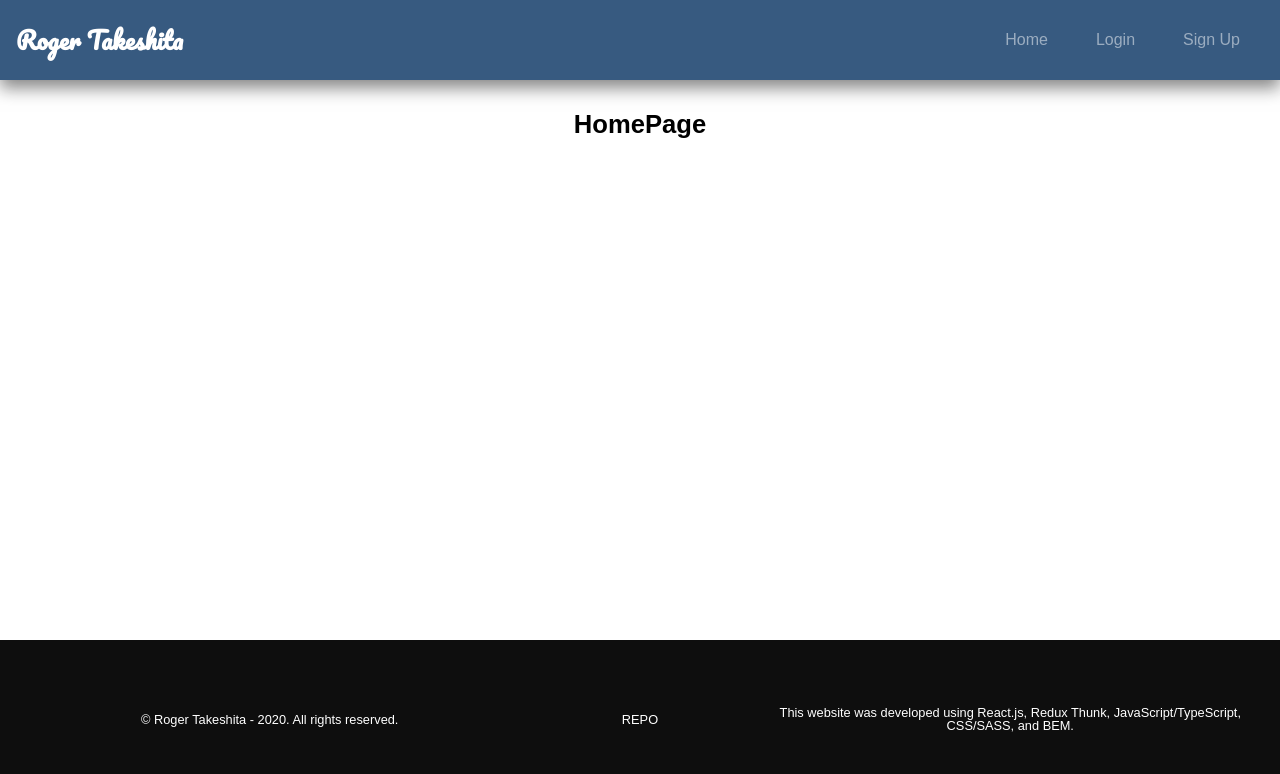
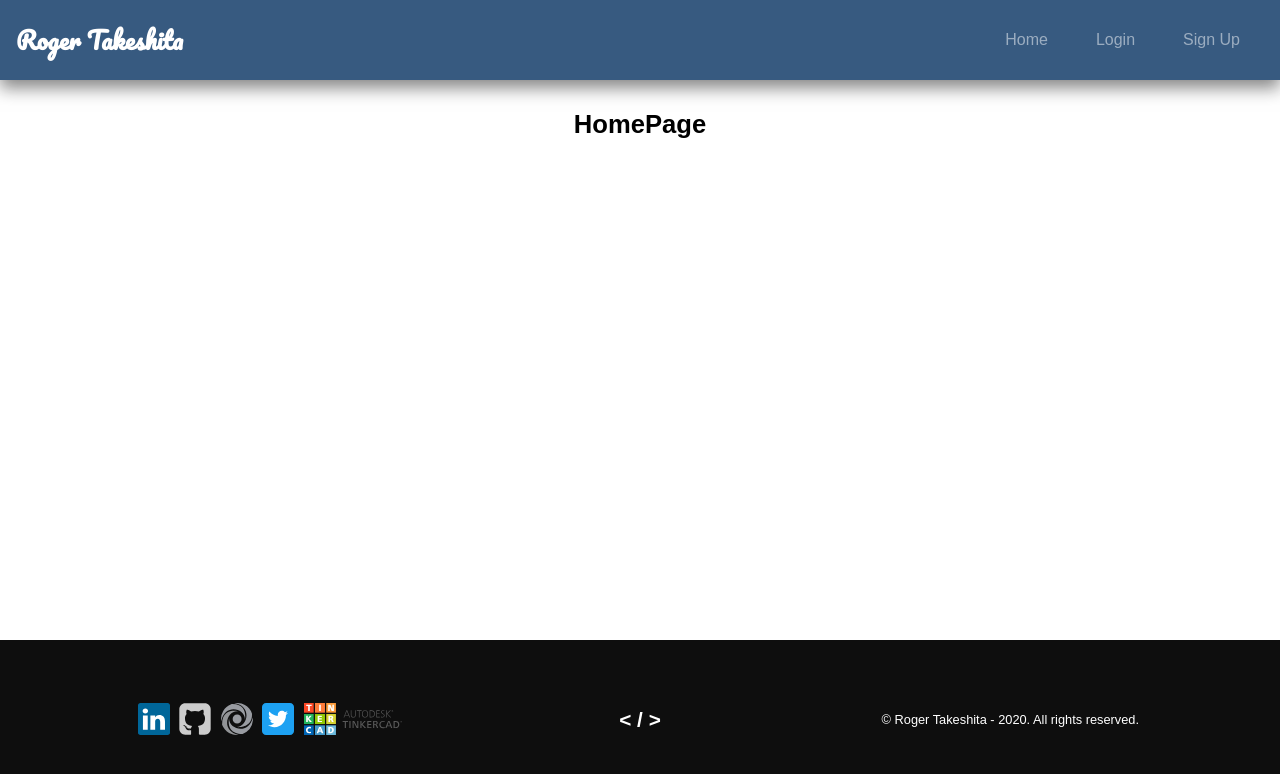
Before and after one commit to ganesank/React_Boilerplate, a React (Create React App) app: page / in a window 1280 px wide. Shown: the top 774 px of the page. Built offline with nearby package versions, Linux system fonts and the light colour scheme.

Commit message:
feat: Should update README

```diff
--- a/src/components/Footer.tsx
+++ b/src/components/Footer.tsx
@@ -1,18 +1,37 @@
 import React from 'react';
+import socialMedias from '../assets/data/socialMedias';
 
 const Footer: React.FC = () => {
     return (
         <div className="footer">
             <div className="footer__footer-container container">
                 <div className="footer__left">
-                    <a
-                        href="https://www.linkedin.com/in/roger-takeshita/"
-                        className="footer__link"
-                        target="_blank"
-                        rel="noreferrer"
-                    >
-                        &copy; Roger Takeshita - 2020. All rights reserved.
-                    </a>
+                    <ul className="footer__social-media-list">
+                        {socialMedias.map((media, idx) => {
+                            return (
+                                <li
+                                    key={idx}
+                                    className="footer__social-media-item tooltip"
+                                >
+                                    <a
+                                        href={media.url}
+                                        rel="noopener noreferrer"
+                                        target="_blank"
+                                        className="footer__link"
+                                    >
+                                        <img
+                                            src={media.src}
+                                            alt={media.name}
+                                            className={media.class}
+                                        />
+                                    </a>
+                                    <span className="tooltip__tooltip-text">
+                                        {media.name}
+                                    </span>
+                                </li>
+                            );
+                        })}
+                    </ul>
                 </div>
                 <div className="footer__middle">
                     <a
@@ -21,12 +40,16 @@ const Footer: React.FC = () => {
                         target="_blank"
                         rel="noreferrer"
                     >
-                        REPO
+                        <div className="footer__repo tooltip">
+                            <span className="footer__repo-text">
+                                &lt; / &gt;
+                            </span>
+                            <span className="tooltip__tooltip-text">Repo</span>
+                        </div>
                     </a>
                 </div>
                 <div className="footer__right">
-                    This website was developed using React.js, Redux Thunk,
-                    JavaScript/TypeScript, CSS/SASS, and BEM.
+                    &copy; Roger Takeshita - 2020. All rights reserved.
                 </div>
             </div>
         </div>
```
Also changed, not shown: src/assets/images/logos/socialMedias/github_octa.svg (deleted), 1 other file (tests, documents, lock files or other folders).
